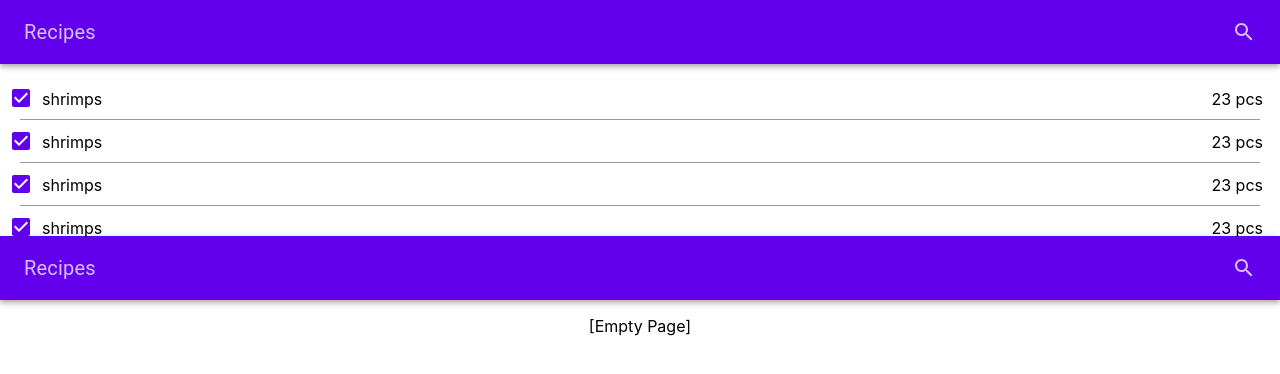
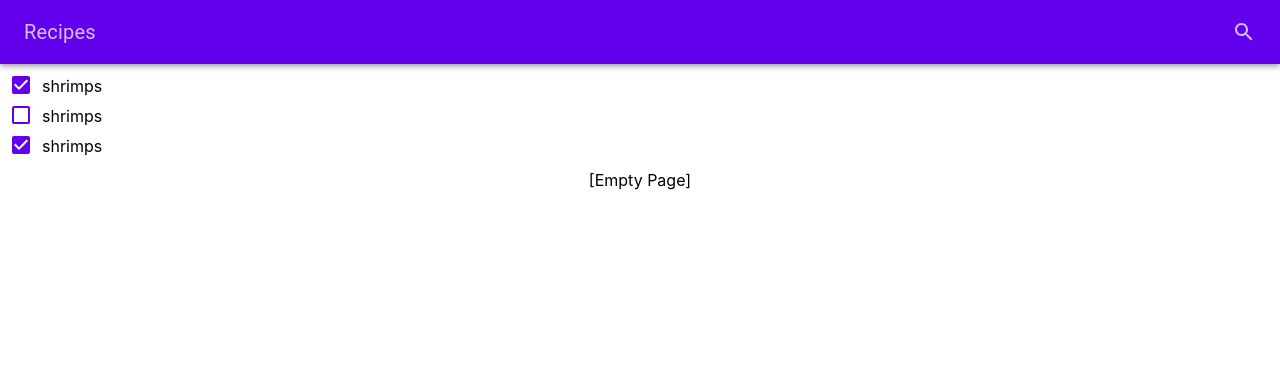
Before and after one commit to zwalone/FUD, a React (Create React App) app: page / in a window 1280 px wide. Shown: the top 374 px of the page. Built offline with nearby package versions, Linux system fonts and the light colour scheme; the HTML template or start-up script is replaced by a standard one.

Commit message:
component done

```diff
--- a/src/App.js
+++ b/src/App.js
@@ -1,18 +1,22 @@
-import React from 'react';
+import React, {useState} from 'react';
 import './App.css';
 import CustomAppBar from './components/CustomAppBar';
-import {IngredientListItem} from './components/IngredientListItem';
+import {IngredientsList} from './components/IngredientsList'
 
+  const ingredientsMock = [
+  {name: "shrimps", checked: true},
+  {name: "shrimps", checked: false},
+  {name: "shrimps", checked: true}
+]
 
 function App() {
+  const [ingredients, setIngredients] = useState(ingredientsMock)
+
   return (
     <div className="App">
-      <CustomAppBar/>
-      <IngredientListItem checked name="shrimps" amount={23} unit={"pcs"} index={0}/>
-      <IngredientListItem checked name="shrimps" amount={23} unit={"pcs"} index={1}/>
-      <IngredientListItem checked name="shrimps" amount={23} unit={"pcs"} index={3}/>
-      <IngredientListItem checked name="shrimps" amount={23} unit={"pcs"} index={4}/>
-      <CustomAppBar search={(output) => console.log(output)}/>
+      <CustomAppBar search={(output) => console.log(ingredients)}/>
+      <IngredientsList checkable ingredients={ingredients} setIngredients={(ingred) => {setIngredients(ingred); console.log(ingredients)}}/>
+
       <p>[Empty Page]</p>
     </div>
   );
--- a/src/components/IngredientListItem.js
+++ b/src/components/IngredientListItem.jsx
@@ -4,30 +4,28 @@
 
 
 
-import React, { useState } from 'react';
+import React, { useState, useEffect } from 'react';
 import { makeStyles } from '@material-ui/core/styles';
 import {IconButton, AppBar, Toolbar, Typography, InputBase} from '@material-ui/core'
 import styled from 'styled-components'
-import CheckBox from '@material-ui/core/Checkbox';
+import Checkbox from '@material-ui/core/Checkbox';
 import {SearchIcon, CloseIcon, Height} from '@material-ui/icons'
 
 
-const PurpleCheckBox = styled(CheckBox)`
+const PurpleCheckBox = styled(Checkbox)`
             color: #6200EE !important;
             backgroundColor: #6200EE !important;
 `
 
 
-export function IngredientListItem(props) {
-    const {checkable, checked, name, amount, unit, index} = props
+export function IngredientListItem({checkable,ingredient, setChecked}) {
     const classes = useClasses();
+
     return(
         <div className={classes.root}>
-            {index ? <div className={classes.separator}/> : <div className={classes.invisibleSeparator}/> }
             <div className={classes.lineKeeper}>
-            <PurpleCheckBox checked={checked} className={classes.checkBox}/>
-            <div className={classes.name}>{name}</div>
-            <div className={classes.amount}>{amount} {unit}</div>
+            {checkable && <PurpleCheckBox  checked={ingredient.checked} onChange={()=> {setChecked(); console.log(ingredient.checked)}} className={classes.checkBox}/>}
+            <div className={classes.name}>{ingredient.name}</div>
             </div>
         </div>
     )
@@ -66,10 +64,5 @@ const useClasses = makeStyles((theme) => ({
         margin: "12px",
         left: "30px",
 
-    },
-    amount:{
-        position: 'absolute',
-        margin: "12px",
-        right: "5px",
     }
 }));
--- /dev/null
+++ b/src/components/IngredientsList.jsx
@@ -0,0 +1,29 @@
+
+import React, { useState } from "react";
+import {IngredientListItem} from "./IngredientListItem"
+
+export function IngredientsList({ingredients, setIngredients, checkable}) {
+
+    const setChecked = (i) =>{
+      let tings = [ ...ingredients ];
+      ingredients[i].checked = !ingredients[i].checked;
+      console.log(ingredients)
+      setIngredients([...ingredients]);
+    }
+
+
+  return (
+    <div>
+      {ingredients.map((ingredient, i) => (
+        <IngredientListItem
+          setChecked={() => {
+            setChecked(i);
+            console.log(ingredient);
+          }}
+          checkable={checkable}
+          ingredient={ingredient}
+        />
+      ))}
+    </div>
+  );
+}
```
